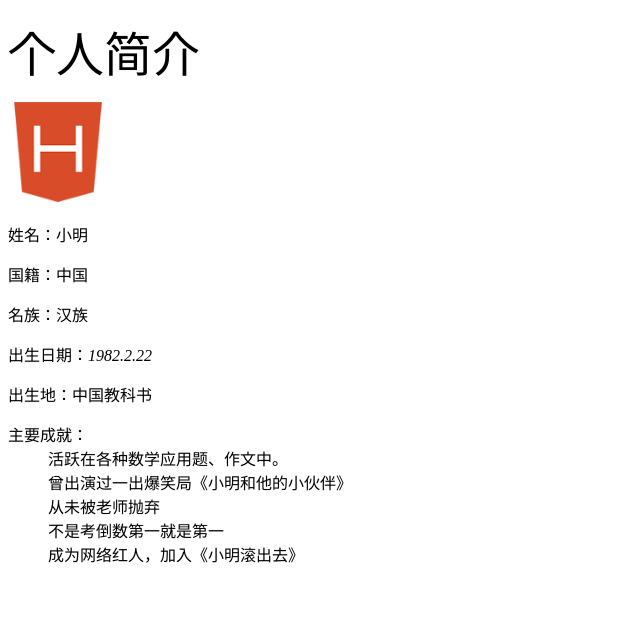
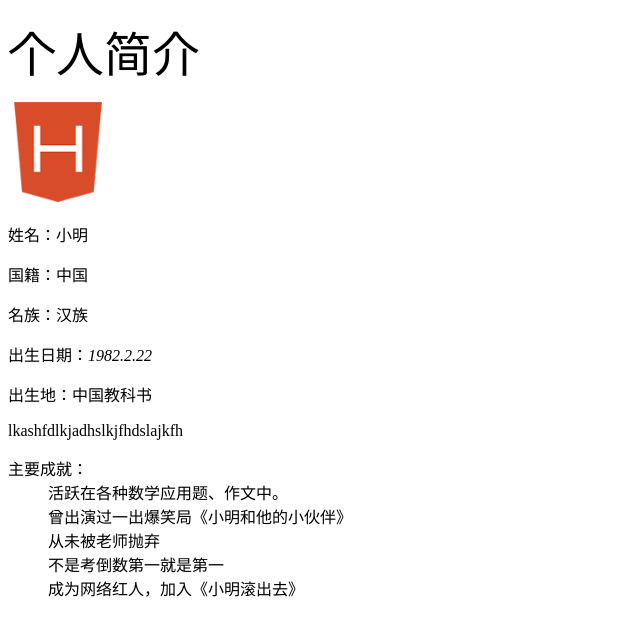
Before and after one commit to konig1943/konig1943.github.io, a plain HTML site: page index.html in a window 1280 px wide. Shown: the whole page, without its empty margins (0-640 px from the left). Drawn offline with Linux system fonts and the light colour scheme.

Commit message:
Update index.html

```diff
--- a/index.html
+++ b/index.html
@@ -1,4 +1,4 @@
-<!DOCTYPE html>
+ <!DOCTYPE html>
 <html>
 	<head>
 		<meta charset="UTF-8">
@@ -12,6 +12,7 @@
 		<p>名族：汉族</p>
 		<p>出生日期：<em>1982.2.22</em></p>
 		<p>出生地：中国教科书</p>
+		<p>lkashfdlkjadhslkjfhdslajkfh</p>
 		<dl>
 			<dt>主要成就：</dt>
 			<dd>   活跃在各种数学应用题、作文中。</dd>
```
